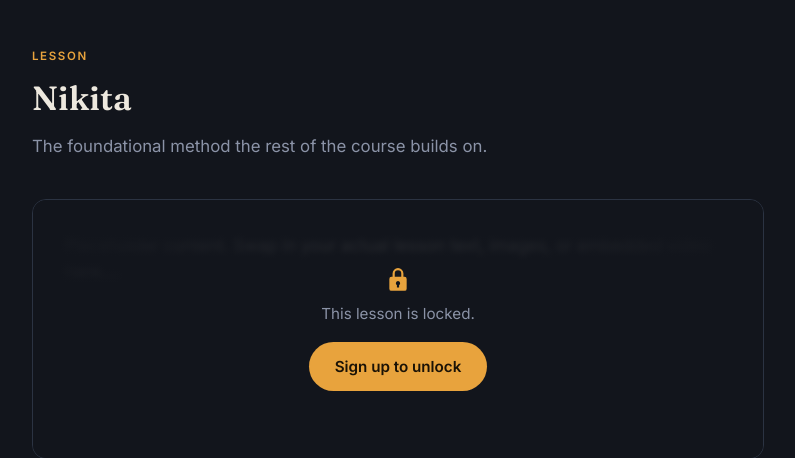
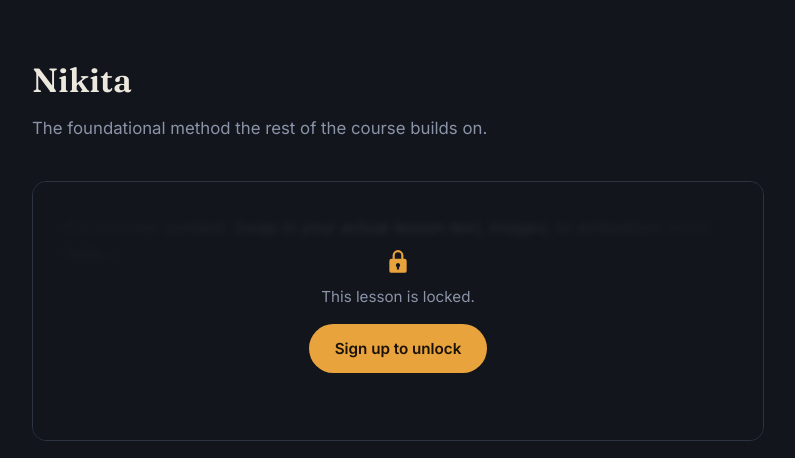
Before and after one commit to dropshipper9350/paywall-site, a Flask app: page /article/core-technique in a window 1280 px wide. Shown: the part 87-545 px from the top of the page, without its empty margins (242-1037 px from the left). Run offline with Flask 3, Linux system fonts and the light colour scheme; data comes from the database, SQL or seed files in the repository.

Commit message:
Update article.html

```diff
--- a/templates/article.html
+++ b/templates/article.html
@@ -2,7 +2,7 @@
 {% block title %}{{ article.title }}{% endblock %}
 {% block content %}
 <article class="lesson">
-  <p class="eyebrow">Lesson</p>
+  <p class="eyebrow"></p>
   <h1>{{ article.title }}</h1>
   <p class="lede">{{ article.excerpt }}</p>
 
```
